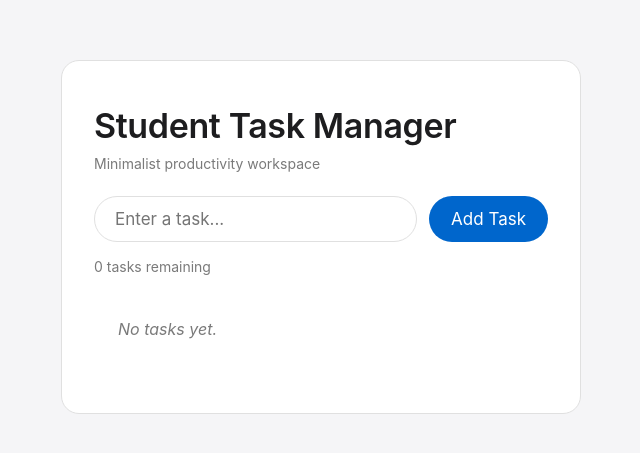
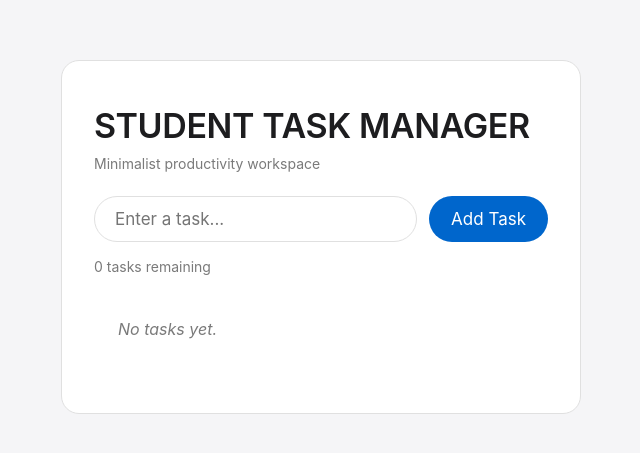
Before and after one commit to ishwari1201/student-task-manager, a website: page index.html in a window 1280 px wide. Shown: the part 163-616 px from the top of the page, without its empty margins (319-959 px from the left). Drawn offline with Linux system fonts and the light colour scheme.

Commit message:
changed the ui

```diff
--- a/index.html
+++ b/index.html
@@ -9,7 +9,7 @@
 <body>
 
     <div class="container">
-        <h1>Student Task Manager</h1>
+        <h1>STUDENT TASK MANAGER</h1>
         <p class="subtitle">Minimalist productivity workspace</p>
 
         <div class="input-section">
```
